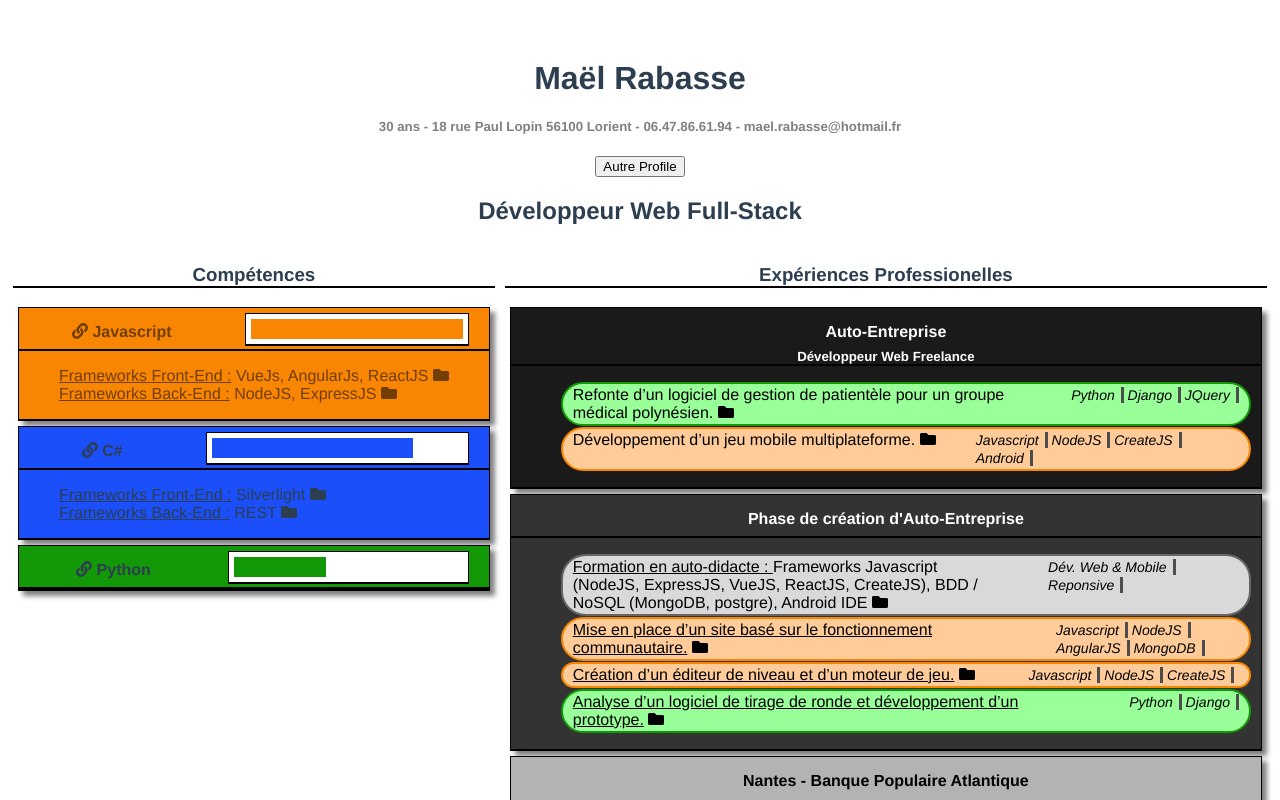
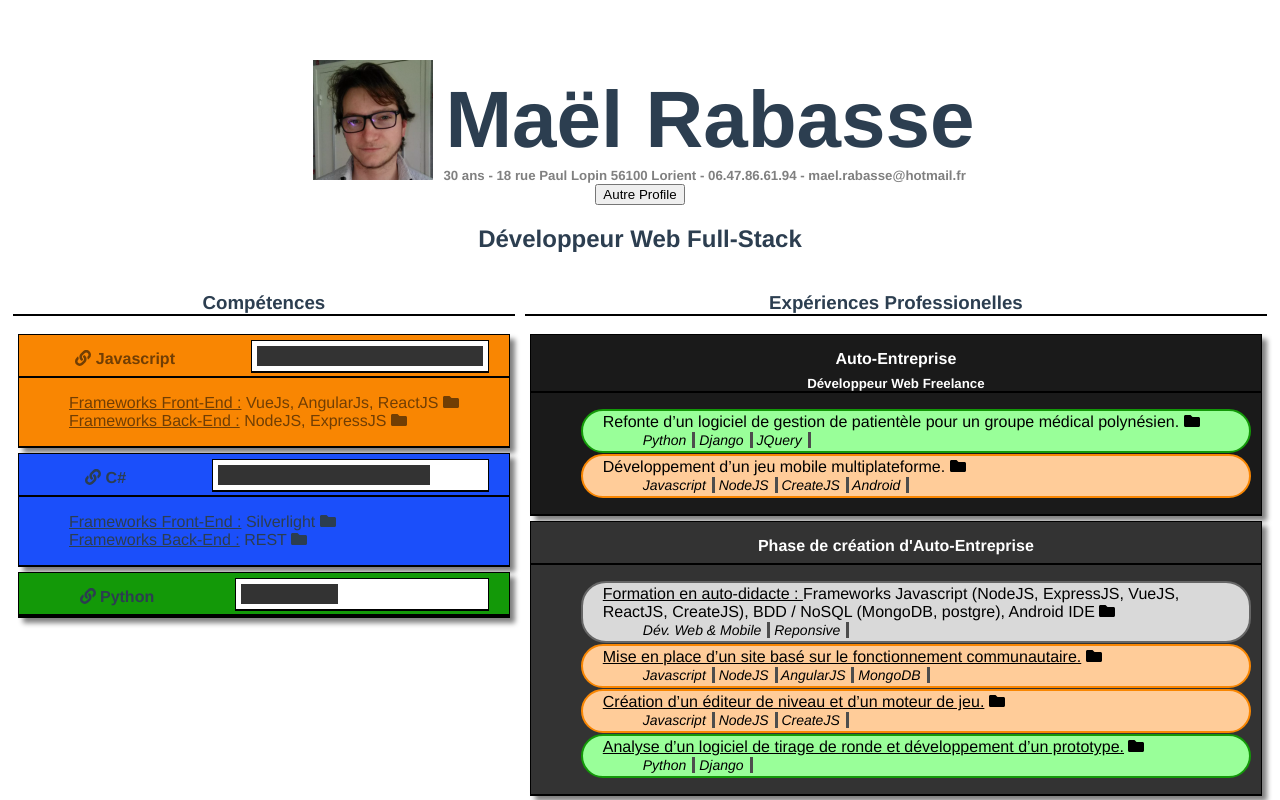
Before and after one commit to PapageiSquirrel/CVlec, a Vue app: page / in a window 1280 px wide. Both pictures are taken after a click on the button "Développeur Web Full-Stack". Shown: the top 800 px of the page. Built offline with nearby package versions, Linux system fonts and the light colour scheme.

Commit message:
Added learn more transition and photo

```diff
--- a/src/components/ProfileOverview.vue
+++ b/src/components/ProfileOverview.vue
@@ -26,7 +26,7 @@ export default {
 <style lang="less" scoped>
 .grid-container {
 	display: grid;
-  	grid-template-columns: auto auto;
+	grid-template-columns: auto auto;
 }
 #overview {
 	.grid-container();
--- a/src/components/SectionTopics.vue
+++ b/src/components/SectionTopics.vue
@@ -6,7 +6,7 @@
 				<h5 v-if="topic.sub_title">{{topic.sub_title}}</h5>
 			</div>
 			<div v-if="isNoted" id="bar-flex" class="bordered progress-bar">
-				<div class="progress" v-bind:style="{ width: noteWidth, 'background-color': noteBG }"></div>
+				<div class="progress" v-bind:style="{ width: noteWidth }"></div> <!--, 'background-color': noteBG-->
 			</div>
 		</div>
 		<ol v-if="topic.details.length > 0">
@@ -16,6 +16,7 @@
 </template>
 
 <script>
+import less from 'less'
 import TopicDetails from './TopicDetails.vue'
 import stLinks from '../data/links.json'
 
@@ -32,8 +33,7 @@ export default {
 		return {
 			links: stLinks,
 			isNoted : this.topic.note ? true : false,
-			noteWidth : this.topic.note / 5 *100 + '%',
-			noteBG : this.topic.style['background-color'] ? this.topic.style['background-color'] : '#FFF'
+			noteWidth : this.topic.note / 5 *100 + '%'
 		}
 	},
 	computed: {
@@ -58,13 +58,18 @@ export default {
 				// TODO : ModeChange to highlight the link clicked
 			}
 		}
+	},
+	created() {
+		var bg_color = "#900"; //this.topic.style['background-color'] ? this.topic.style['background-color'] :
+		less.modifyVars({
+			'@bg': bg_color
+		});
 	}
 }
 </script>
 
-<style lang="less" scoped>
-@bg: #FFF;
-@bglighter: #999;
+<style lang="less">
+@bg: #000;
 .progress-bar {
 	background-color: #FFF;
 	flex-grow: 2;
@@ -73,7 +78,7 @@ export default {
 	padding: 5px;
 }
 .progress {
-	background-color: screen(@bg, @bglighter);
+	background-color: lighten(@bg, 20%);
 	display: block;
 	height: 100%;
 	position: relative;
--- a/src/components/TopicDetails.vue
+++ b/src/components/TopicDetails.vue
@@ -1,19 +1,23 @@
 <template>
 	<li id="details" v-bind:style="linkStyle">
-		<div class="grid-container">
-			<div v-bind:style="{ 'grid-column': '1 / span 3', 'grid-row': '1' }">
-				<span class="title">{{ detail.sub_title }}</span><span id="desc"> {{ detail.description }}   </span>
-				<font-awesome-icon id="iconmore" v-on:click="SeeMore" v-bind:icon="icon" />
+		<div>
+			<div class="infobox">
+				<div>
+					<span class="title">{{ detail.sub_title }}</span><span id="desc"> {{ detail.description }}   </span>
+					<font-awesome-icon id="iconmore" v-on:click="SeeMore" v-bind:icon="icon" />
+				</div>
+				<transition name="slide-fade">
+					<p v-if="toggle" class="vof">
+						{{detail.learn_more}}
+						<span v-for="item in detail.refs" v-bind:key="item"><a v-bind:href="item">{{item}}</a></span>
+					</p>
+				</transition>
 			</div>
-			<div v-bind:style="{ 'grid-column': '4', 'grid-row': '1 / span 3' }">
+			<div class="infobox">
 				<ul >
 					<li id="tags" v-for="(tag, index) in detail.tags" v-bind:key="index"><span> {{tag}}</span></li>
 				</ul>
 			</div>
-			<p v-if="toggle" v-bind:style="{ 'grid-column': '1 / span 3', 'grid-row': '1 / span 2' }">
-				{{detail.learn_more}}
-				<span v-for="item in detail.refs" v-bind:key="item"><a v-bind:href="item">{{item}}</a></span>
-			</p>
 		</div>
 	</li>
 </template>
@@ -117,15 +121,45 @@ a:active {
 	text-decoration: underline;
 }
 
-.grid-container {
-	display: grid;
-}
+/* classes */
 .title {
 	text-decoration: underline;
 }
+.infobox {
+	display: inline-block;
+	margin-left: 10px;
+}
 
+/* Transitions */
+.fade-enter-active, .fade-leave-active {
+	transition: opacity .5s;
+}
+.fade-enter, .fade-leave-to /* .fade-leave-active below version 2.1.8 */ {
+	opacity: 0;
+}
 
-/* buttons style */
+/* Enter and leave animations can use different */
+/* durations and timing functions.              */
+.vof {
+	margin: 0px;
+	padding: 2px;
+	height: auto;
+	overflow-y: hidden;
+}
+
+.slide-fade-enter-active {
+	transition: all .3s ease;
+}
+.slide-fade-leave-active {
+	transition: all .3s ease;
+}
+.slide-fade-enter, .slide-fade-leave-to {
+	transform: translateX(10px);
+	opacity: 0;
+	height: 0px;
+}
+
+/* IDs */
 #iconmore {
 	padding: 0px;
 	margin: 0px;
@@ -135,8 +169,16 @@ a:active {
 	animation-duration: 0.5s;
 	animation-fill-mode: forwards;
 }
+
+/* animations */
 @keyframes grow {
 	from {transform: scale(1, 1);}
 	to {transform: scale(1.2, 1.2);}
 }
+/*
+@keyframes slip {
+	from {height: 0%;}
+	to {height: 100%;}
+}
+*/
 </style>
--- a/src/components/UserInfo.vue
+++ b/src/components/UserInfo.vue
@@ -1,7 +1,10 @@
 <template>
-  <div>
-      <div>
-        <h1 id="user.id">{{user.realname}}</h1>
+  <div id="userinfo">
+      <div class="infobox">
+        <img src='../assets/photo.webp' />
+      </div>
+      <div class="infobox">
+        <h1 class="maintitle" id="user.id">{{user.realname}}</h1>
         <h5><span id="identite">{{user.age}} ans - {{user.adresse}} - {{user.tel}} - {{user.email}}</span></h5>
       </div>
     </div>
@@ -18,6 +21,9 @@ export default {
 
 <!-- Add "scoped" attribute to limit CSS to this component only -->
 <style scoped>
+h1 {
+  margin : 2px;
+}
 h3 {
   margin: 40px 0 0;
 }
@@ -32,6 +38,19 @@ li {
 a {
   color: #42b983;
 }
+img {
+  height: 120px;
+  width: 120px;
+}
+
+.infobox {
+  display: inline-block;
+  margin-left: 10px;
+  text-align: left;
+}
+.maintitle {
+  font-size: 5em;
+}
 
 #identite {
   color: grey;
```
Also changed, not shown: src/assets/photo.webp (added).
